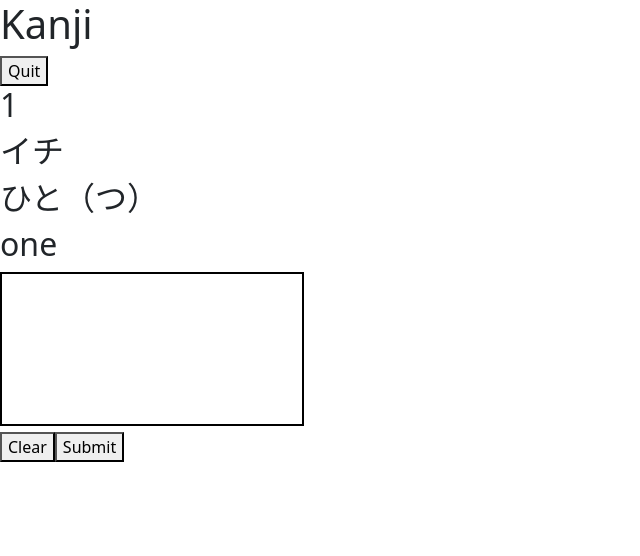
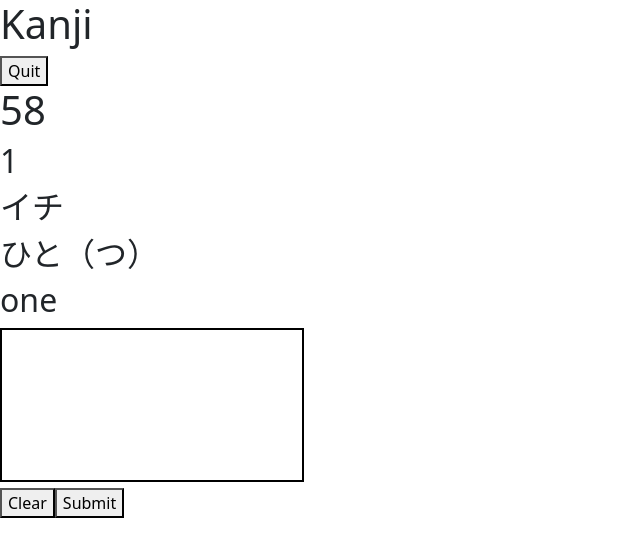
Before and after one commit to dyikwong/kakuji, a React (Vite) app: page / in a window 1280 px wide. Both pictures are taken after a click on the button "Start". Shown: the top 556 px of the page, without its empty margins (0-640 px from the left). Built offline with nearby package versions, Linux system fonts and the light colour scheme.

Commit message:
create timer component and update time remaining with useeffect and setinterval

```diff
--- a/src/components/Quiz.jsx
+++ b/src/components/Quiz.jsx
@@ -1,5 +1,6 @@
 import React, { useState } from 'react';
 import Canvas from './Canvas';
+import Timer from './Timer';
 import { Link, useLocation } from 'react-router-dom';
 
 function Quiz(props) {
@@ -24,13 +25,11 @@ function Quiz(props) {
 	const location = useLocation();
 	const time = location.state.time;
 
-
 	const submitWriting = (newWriting) => {
 		//setIsSubmit(!isSubmit);
 		setSubmittedWriting((submittedWriting) => [...submittedWriting, newWriting])
 		setCharacterListIndex(Math.floor(Math.random() * Object.keys(characterList).length));
 		console.log(characterListIndex);
-		//setCharacterListIndex(characterListIndex + 1);
 		console.log(submittedWriting);
 	};
 
@@ -39,6 +38,7 @@ function Quiz(props) {
 			<Link to="/..">
 				<button>Quit</button>
 			</Link>
+			<Timer />
 			<h2>{characterListIndex}</h2>
 			<h2>{characterList[characterListIndex]['onyomi']}</h2>
 			<h2>{characterList[characterListIndex]['kunyomi']}</h2>
--- /dev/null
+++ b/src/components/Timer.jsx
@@ -0,0 +1,24 @@
+import { useEffect, useState } from 'react';
+
+function Timer() {
+	const [timeRemaining, updateTimeRemaining] = useState(60);
+	//let timer = setInterval(countdown, 1000);
+
+	useEffect(() => {
+		if (timeRemaining == 0)
+			return;
+
+		const intervalID = setInterval(() => {
+			updateTimeRemaining(timeRemaining - 1);
+		}, 1000);
+
+		//return () => clearInterval(intervalID);
+	}, [timeRemaining]);
+
+	return (
+		<h1>{timeRemaining}</h1>
+	)
+
+}
+
+export default Timer;
```
